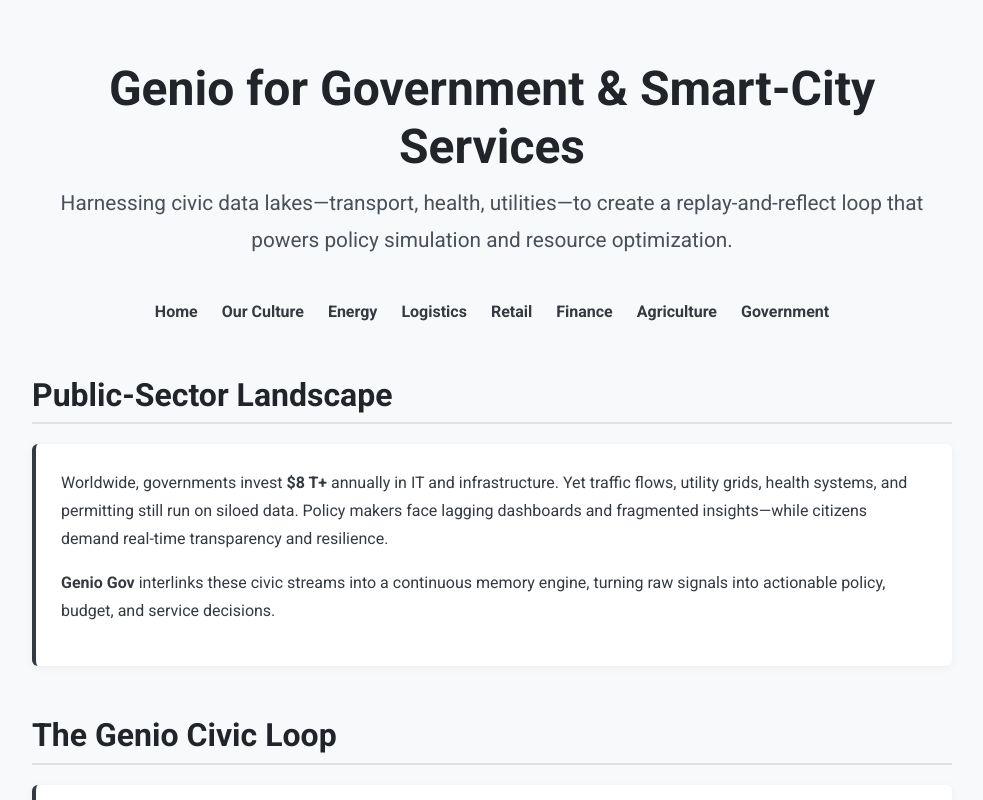
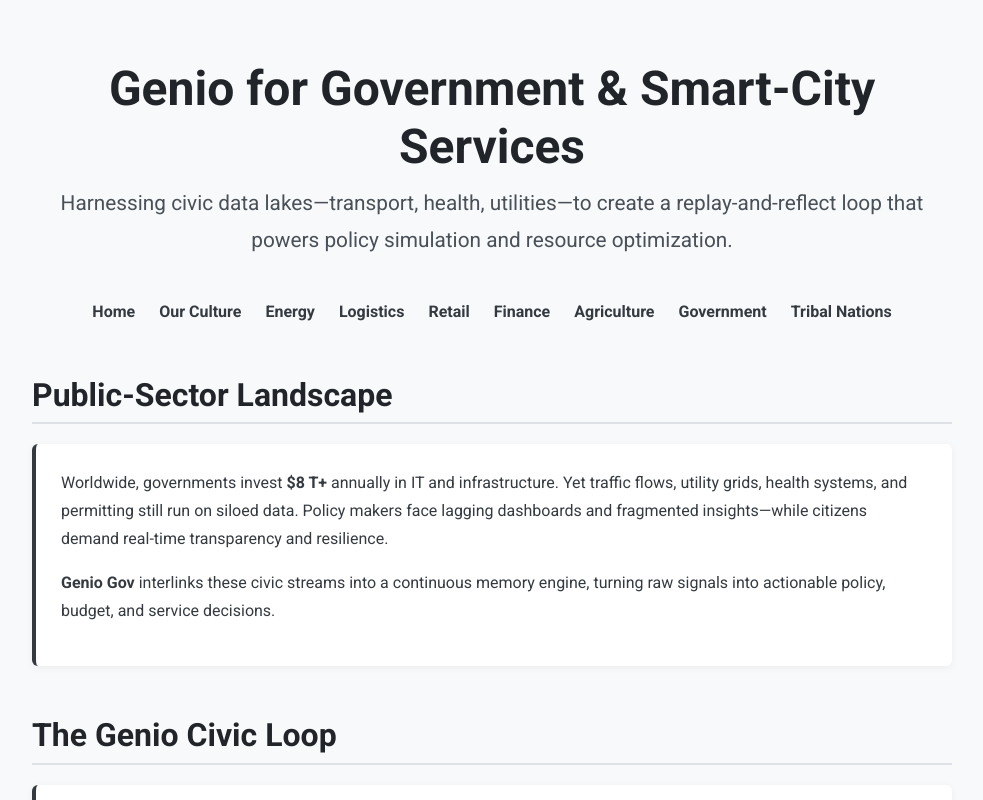
Before and after one commit to genioCE/Website, a plain HTML site: page government.html in a window 1280 px wide. Shown: the top 800 px of the page, without its empty margins (148-1131 px from the left). Drawn offline with nearby package versions, Linux system fonts and the light colour scheme.

Commit message:
Update government.html

```diff
--- a/government.html
+++ b/government.html
@@ -47,6 +47,7 @@
         <a href="/finance">Finance</a>
         <a href="/agriculture">Agriculture</a>
         <a href="/government">Government</a>
+        <a href="/tribes">Tribal Nations</a>
     </nav>
 </div>
 
```
